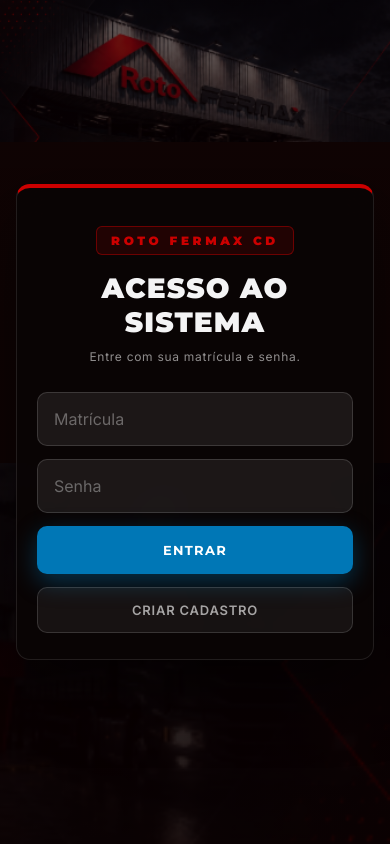
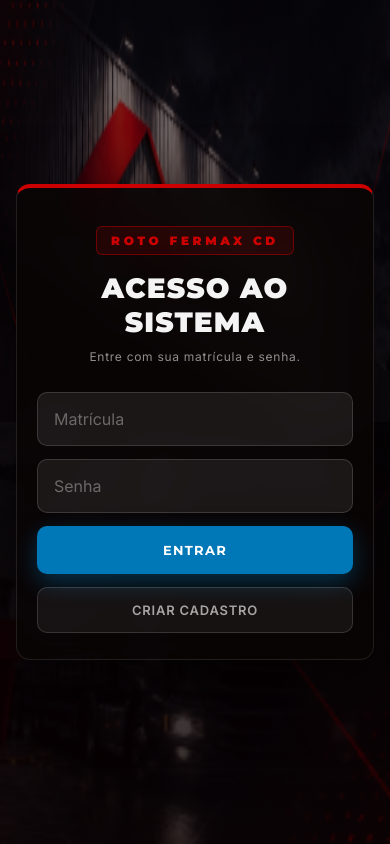
Before and after one commit to Alexxandre82/aplicativo-roto, a Next.js app: page /login in a window 390 px wide. Built offline with nearby package versions, Linux system fonts and the light colour scheme; no server answers; a web font is replaced by a local one.

Commit message:
fix: force top and bottom background layers to exactly 50% height and bust cache to guarantee visibility

```diff
--- a/app/globals.css
+++ b/app/globals.css
@@ -537,13 +537,13 @@
   .roto-card, .roto-card-primary, .roto-card-red, .roto-card-teal { padding: 16px; }
   .login-page {
     background-image:
-      linear-gradient(180deg, rgba(10,0,0,0.6) 0%, rgba(10,0,0,0.85) 100%),
-      url("/topo.png"),
-      url("/rodape.png");
+      linear-gradient(180deg, rgba(10,0,0,0.5) 0%, rgba(10,0,0,0.7) 100%),
+      url("/topo.png?v=1"),
+      url("/rodape.png?v=1");
     background-size:
       100% 100%,
-      100% auto,
-      100% auto;
+      100% 50%, /* Força a ocupar a metade superior inteira */
+      100% 50%; /* Força a ocupar a metade inferior inteira */
     background-position:
       center,
       top center,
```
